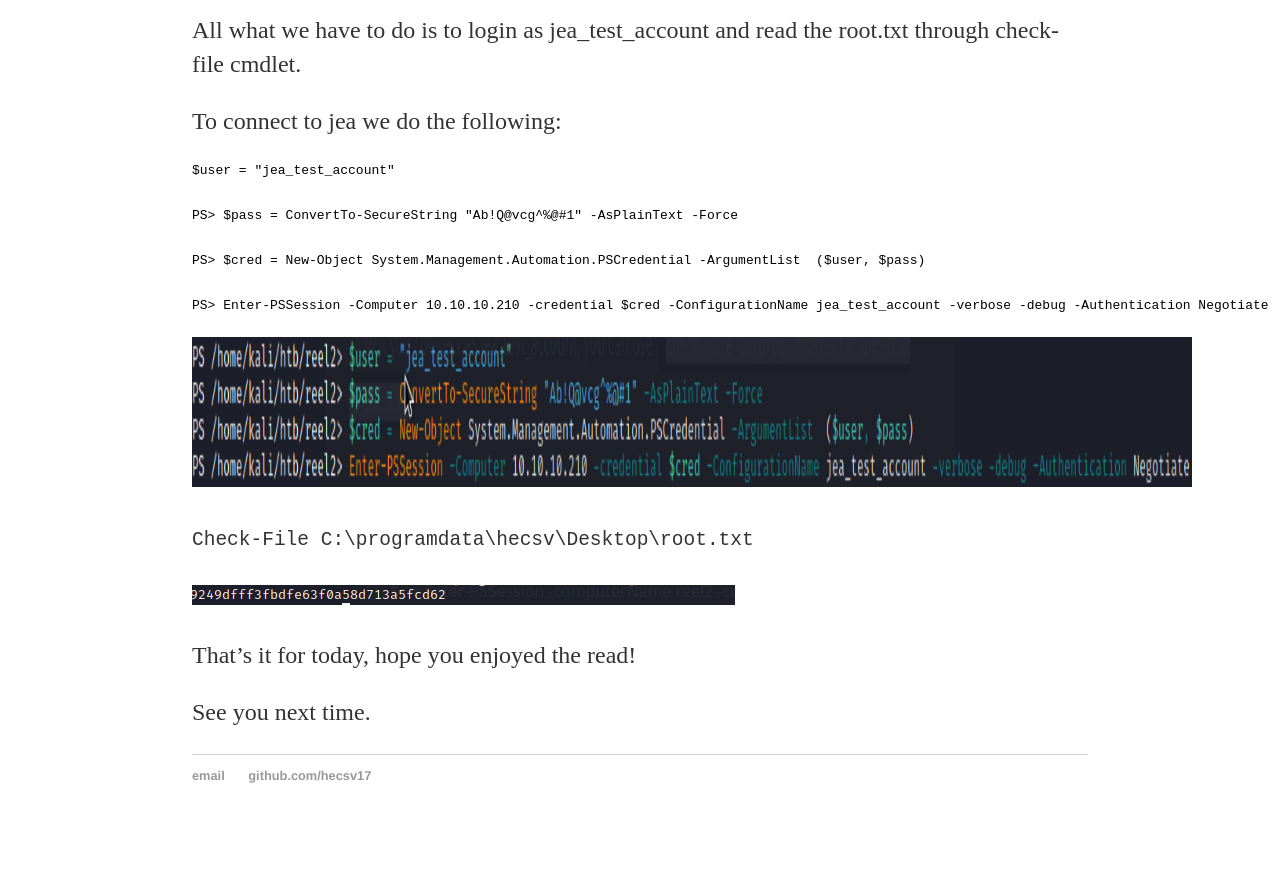
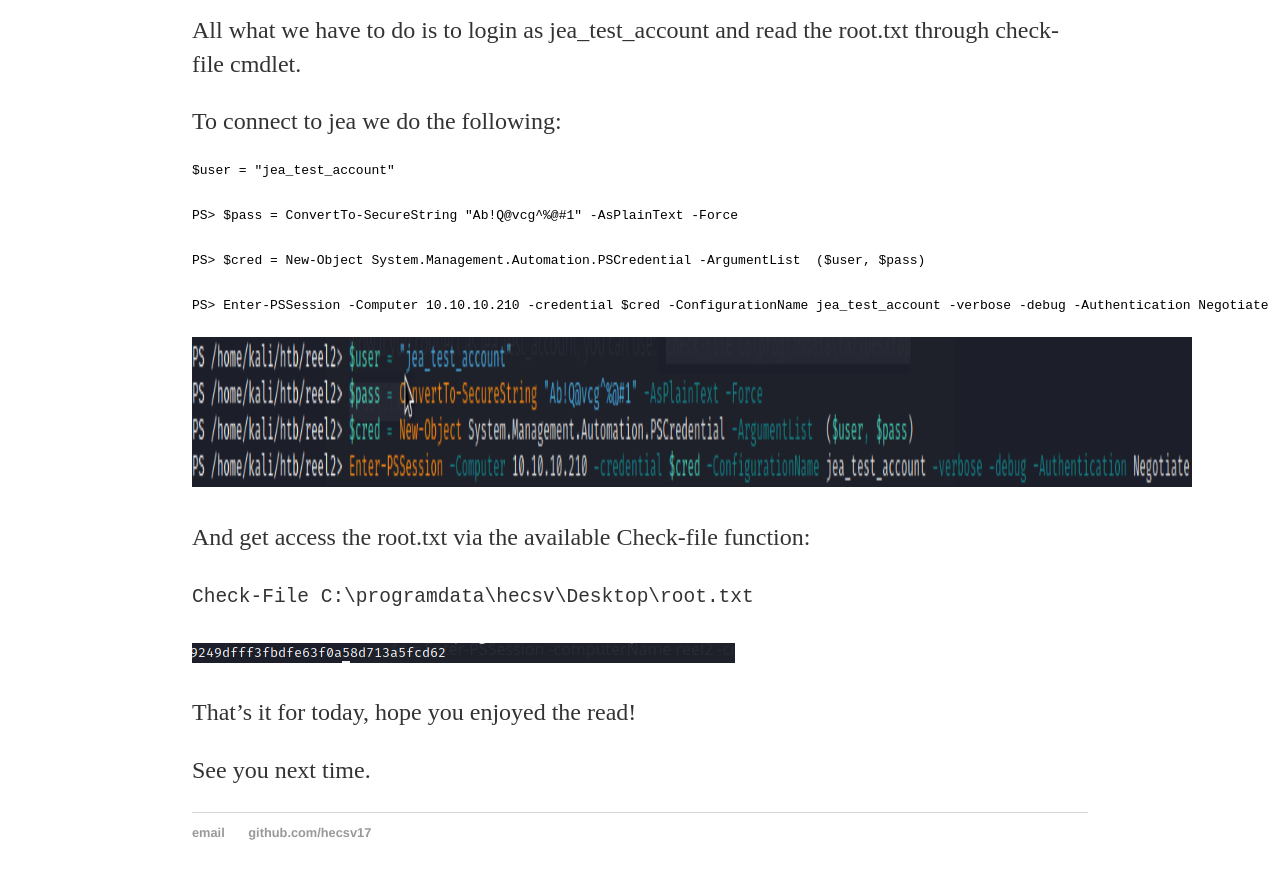
Before and after one commit to hecsv17/hecsv17.github.io, a Jekyll site: the page built from _posts/2021-03-14-hackthebox-reel2.md, in a window 1280 px wide and 900 px high, scrolled down 4379 px. Shown: the top 879 px of the window. Built offline with Jekyll 4.4.1, drawn with Linux system fonts in a browser that asks for light colours; our own code applies the rules of GitHub Pages for plain Markdown files; before the commit the page ends 5222 px from its top, so only the background shows below that.

Commit message:
Update 2021-03-14-hackthebox-reel2.md

```diff
--- a/_posts/2021-03-14-hackthebox-reel2.md
+++ b/_posts/2021-03-14-hackthebox-reel2.md
@@ -129,6 +129,9 @@ PS> Enter-PSSession -Computer 10.10.10.210 -credential $cred -ConfigurationName
 
 <img src="/src/root2.png" width="1000" height="150">
 
+
+And get access the root.txt via the available Check-file function:
+
 `Check-File C:\programdata\hecsv\Desktop\root.txt`
 
 <img src="/src/root3.png">
```
